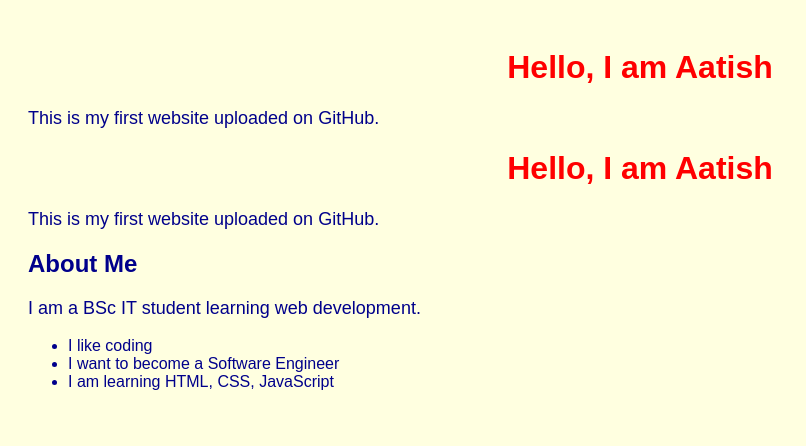
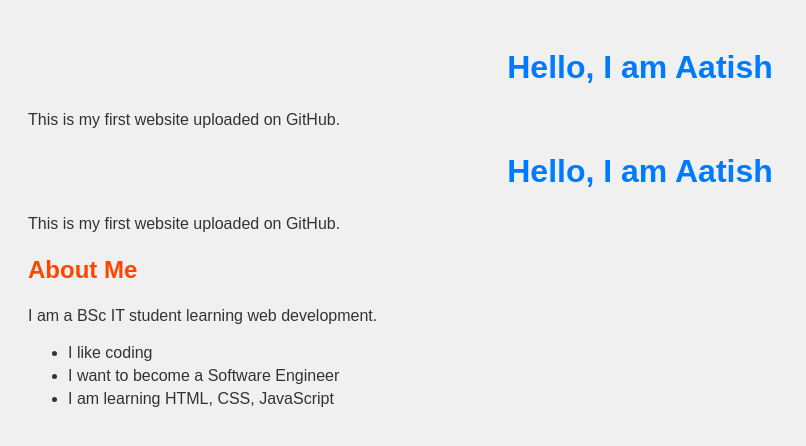
Before and after one commit to atishy109-art/my-first-project, a plain HTML site: page index.html in a window 1280 px wide. Shown: the whole page, without its empty margins (0-806 px from the left). Drawn offline with Linux system fonts and the light colour scheme.

Commit message:
style.css

```diff
--- a/style.css
+++ b/style.css
@@ -13,3 +13,40 @@ h1 {
 p {
     font-size: 18px;
 }
+/* Body styling */
+body {
+    background-color: #f0f0f0;
+    font-family: Arial, sans-serif;
+    color: #333;
+    padding: 20px;
+}
+
+/* Headings */
+h1 {
+    color: #007bff;
+    text-align: center;
+}
+
+h2 {
+    color: #ff4500;
+}
+
+/* Paragraph */
+p {
+    font-size: 16px;
+    line-height: 1.5;
+}
+
+/* List items */
+ul li {
+    margin: 5px 0;
+}
+
+/* Button styling (agar JS button hai) */
+button {
+    background-color: #28a745;
+    color: white;
+    border: none;
+    padding: 10px 20px;
+    cursor: pointer;
+}
```
